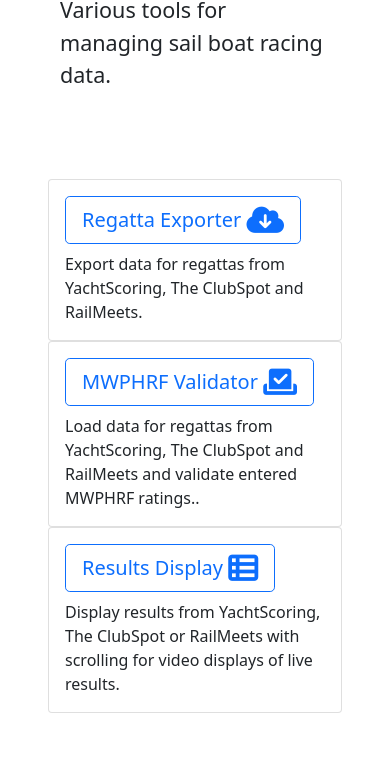
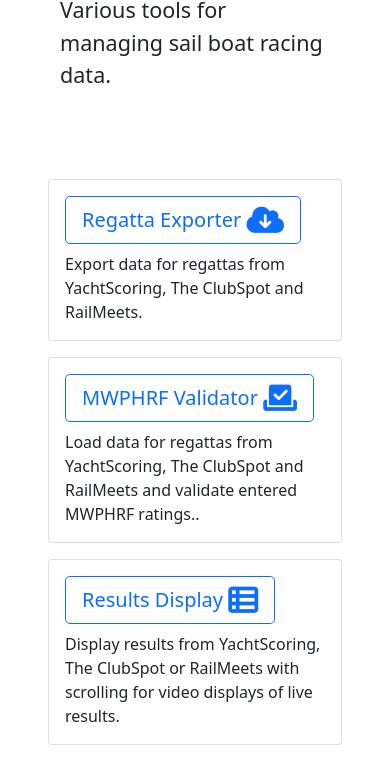
Before and after one commit to chlige/sailing_tools, a plain HTML site: page index.html in a window 390 px wide. Shown: the part 179-956 px from the top of the page. Before the commit the page ends 908 px from the top, so only its background shows below. Drawn offline with nearby package versions, Linux system fonts and the light colour scheme.

Commit message:
Responsive layout for index page

```diff
--- a/index.html
+++ b/index.html
@@ -52,7 +52,7 @@
     </div>
 
     <div class="row">
-      <div class="col">
+      <div class="col-lg-4 mb-3">
         <div class="card">
           <div class="card-body">
 		  <h3 class="card-title"><a class="btn btn-outline-primary btn-lg" href="export.html">Regatta Exporter <i class="fa-solid fa-cloud-arrow-down fa-xl"></i></a></h3>
@@ -60,7 +60,7 @@
           </div>
         </div>
       </div>
-      <div class="col">
+      <div class="col-lg-4 mb-3">
         <div class="card">
           <div class="card-body">
 		  <h3 class="card-title"><a class="btn btn-outline-primary btn-lg" href="mwphrf_validator.html">MWPHRF Validator <i class="fa-solid fa-check-to-slot fa-xl"></i></a></h3>
@@ -68,7 +68,7 @@
       </div>
     </div>
   </div>
-      <div class="col">
+      <div class="col-lg-4 mb-3">
         <div class="card">
           <div class="card-body">
 		  <h3 class="card-title"><a class="btn btn-outline-primary btn-lg" href="results.html">Results Display <i class="fa-solid fa-table-list fa-xl"></i></a></h3>
```
